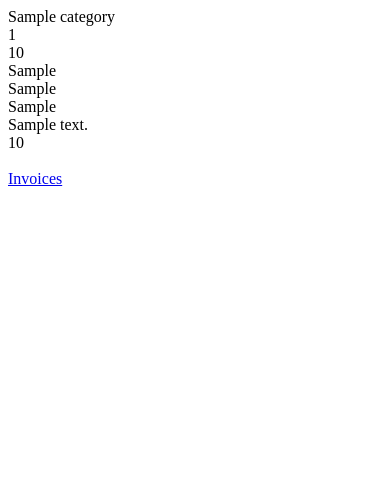
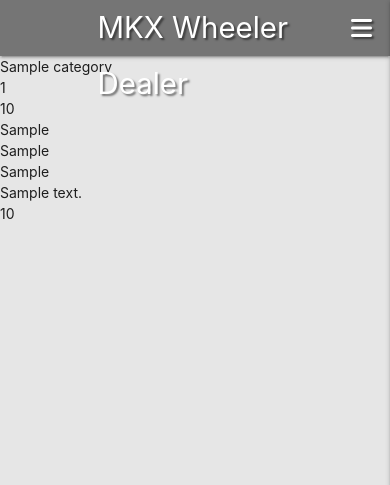
Before and after one commit to MarisKX/MKXTiresMongoDB, a Flask app: template templates/stock.html in a window 390 px wide. Shown: the top 485 px of the page. Run offline with Flask 2, Linux system fonts and the light colour scheme; the template is opened without the code that fills it: most values are stand-ins (such as "Sample title", 1, 10 or a date in 2020); some libraries are stand-ins or nearby versions.

Commit message:
Added navbar and mobile navbar

```diff
--- a/static/css/style.css
+++ b/static/css/style.css
@@ -1,3 +1,7 @@
 body {
-    background-color: rgb(200, 200, 200);
+    background-color: rgb(230, 230, 230);
 }
+
+.text-shadow {
+    text-shadow: 2px 2px 2px rgba(0, 0, 0, 0.5);
+}
--- a/static/js/script.js
+++ b/static/js/script.js
@@ -0,0 +1,3 @@
+$(document).ready(function () {
+    $(".sidenav").sidenav({edge: "right"});
+});
--- a/templates/base.html
+++ b/templates/base.html
@@ -14,6 +14,29 @@
 
     <title>MKX Wheeler Dealer</title>
 </head>
+<header>
+    <nav class="nav-extended text-shadow grey darken-1">
+        <div class="nav-wrapper">
+          <a href="#!" class="brand-logo">MKX Wheeler Dealer</a>
+          <a href="#" data-target="mobile-demo" class="sidenav-trigger right"><i class="fas fa-bars"></i></a>
+          <ul class="right hide-on-med-and-down">
+            <li><a href="#">Dashboard</a></li>
+            <li><a href="{{ url_for('get_invoices') }}">In Invoices</a></li>
+            <li><a href="#">Out Invoices</a></li>
+            <li><a href="{{ url_for('get_stock_level') }}">Stock</a></li>
+            <li><a href="#">Reports</a></li>
+          </ul>
+        </div>
+      </nav>
+
+      <ul class="sidenav" id="mobile-demo">
+        <li><a href="#">Dashboard</a></li>
+            <li><a href="{{ url_for('get_invoices') }}">In Invoices</a></li>
+            <li><a href="#">Out Invoices</a></li>
+            <li><a href="{{ url_for('get_stock_level') }}">Stock</a></li>
+            <li><a href="#">Reports</a></li>
+      </ul>
+</header>
 <body>
 
     {% block content %}
--- a/templates/stock.html
+++ b/templates/stock.html
@@ -1,22 +1,16 @@
-<!DOCTYPE html>
-<html lang="en">
-<head>
-    <meta charset="UTF-8">
-    <meta name="viewport" content="width=device-width, initial-scale=1.0">
-    <title>MKX Wheeler Dealer</title>
-</head>
-<body>
+{% extends "base.html" %}
+{% block content %}
+
     {% for item in stock %}
-        {{ stock.Category }}<br>
-        {{ stock.Size }}<br>
-        {{ stock.Width }}<br>
-        {{ stock.Bolt_pattern }}<br>
-        {{ stock.ET }}<br>
-        {{ stock.OE }}<br>
-        {{ stock.Description }}<br>
-        {{ stock.Price }}<br>
+        {{ item.Category }}<br>
+        {{ item.Size }}<br>
+        {{ item.Width }}<br>
+        {{ item.Bolt_pattern }}<br>
+        {{ item.ET }}<br>
+        {{ item.OE }}<br>
+        {{ item.Description }}<br>
+        {{ item.Price }}<br>
         <br>
     {% endfor %}
-    <a href="/workspace/MKXTiresMongoDB/templates/invoices.html">Invoices</a>
-</body>
-</html>
+
+{% endblock %}
```
